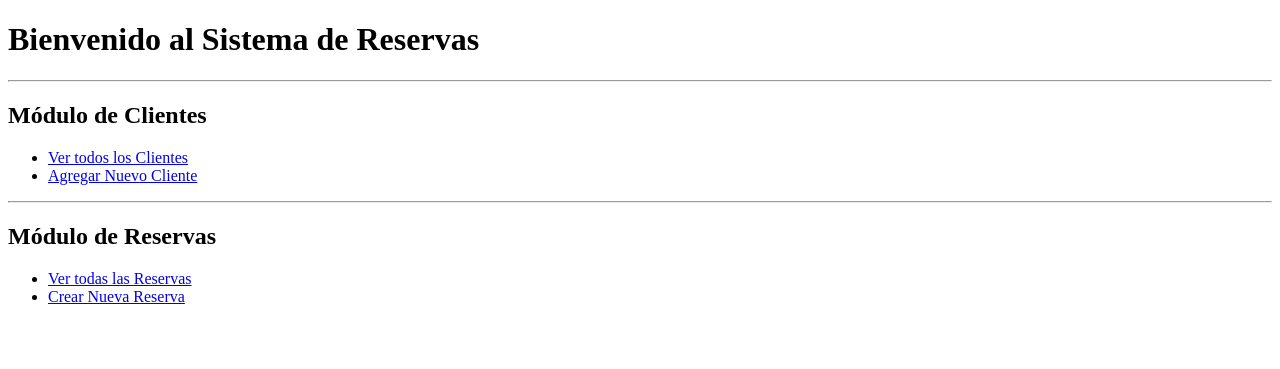
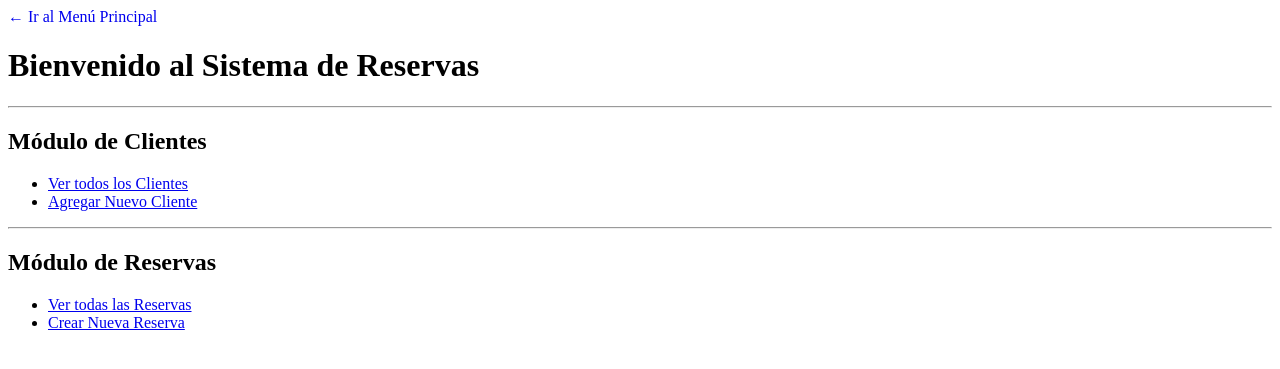
Before and after one commit to Marko1910/reservas_App, a Django app: page / in a window 1280 px wide. Shown: the top 369 px of the page. Run offline with Django 5.2, Linux system fonts and the light colour scheme.

Commit message:
Agrego base.html y actualizo home.html para usar plantilla base

```diff
--- /dev/null
+++ b/reservas_app/reservas/templates/reservas/base.html
@@ -0,0 +1,25 @@
+{% load static %}
+<!DOCTYPE html>
+<html lang="es">
+<head>
+    <meta charset="UTF-8">
+    <meta name="viewport" content="width=device-width, initial-scale=1.0">
+    <title>{% block title %}Sistema de Reservas{% endblock %}</title>
+</head>
+<body>
+    <div class="container mt-4">
+
+        <nav class="mb-3">
+            {% if request.resolver_match.url_name != 'index' %}
+                <a href="{% url 'index' %}" style="text-decoration: none;">
+                    &larr; Ir al Menú Principal
+                </a>
+            {% endif %}
+        </nav>
+
+        {% block content %}
+        {% endblock %}
+
+    </div>
+</body>
+</html>
--- a/reservas_app/reservas/templates/reservas/home.html
+++ b/reservas_app/reservas/templates/reservas/home.html
@@ -1,10 +1,8 @@
-<!DOCTYPE html>
-<html lang="es">
-<head>
-    <meta charset="UTF-8">
-    <title>Menú Principal</title>
-</head>
-<body>
+{% extends "reservas/base.html" %}
+
+{% block title %}Menú Principal{% endblock %}
+
+{% block content %}
     <h1>Bienvenido al Sistema de Reservas</h1>
 
     <hr>
@@ -30,6 +28,4 @@
             <a href="{% url 'crear_reserva' %}">Crear Nueva Reserva</a>
         </li>
     </ul>
-
-</body>
-</html>
+{% endblock %}
```
